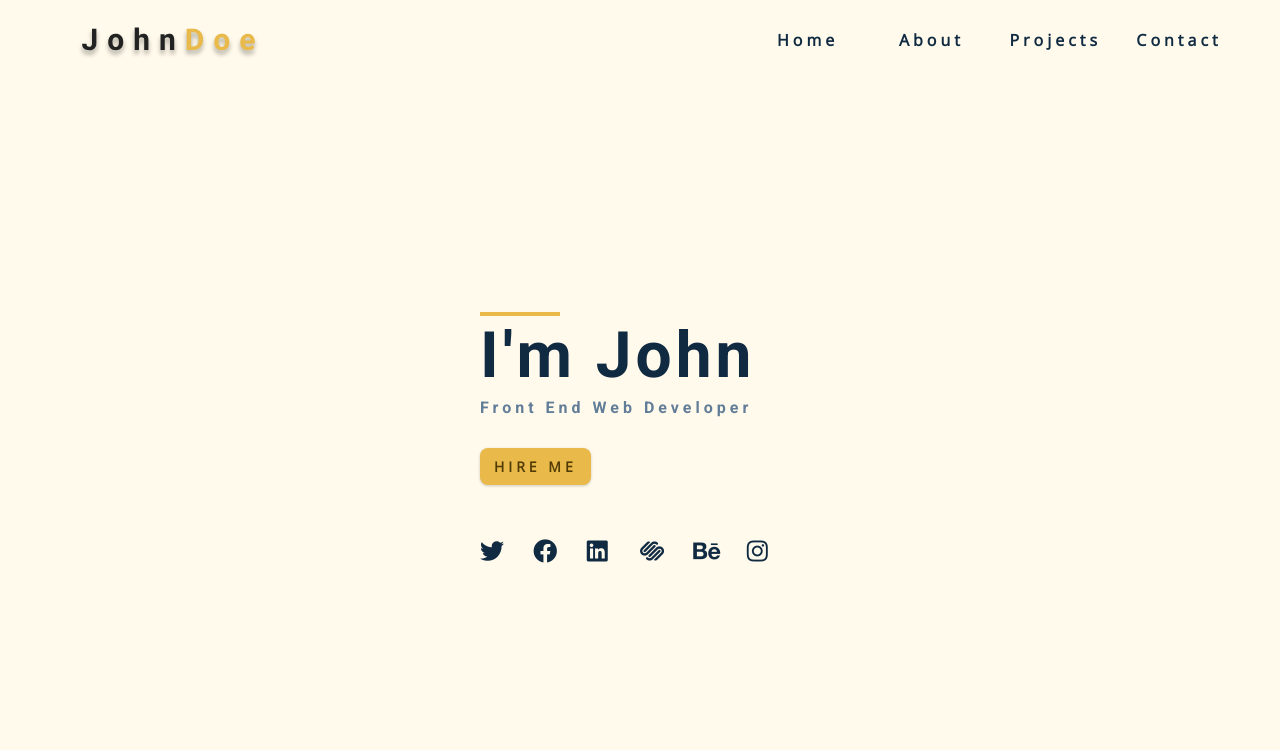
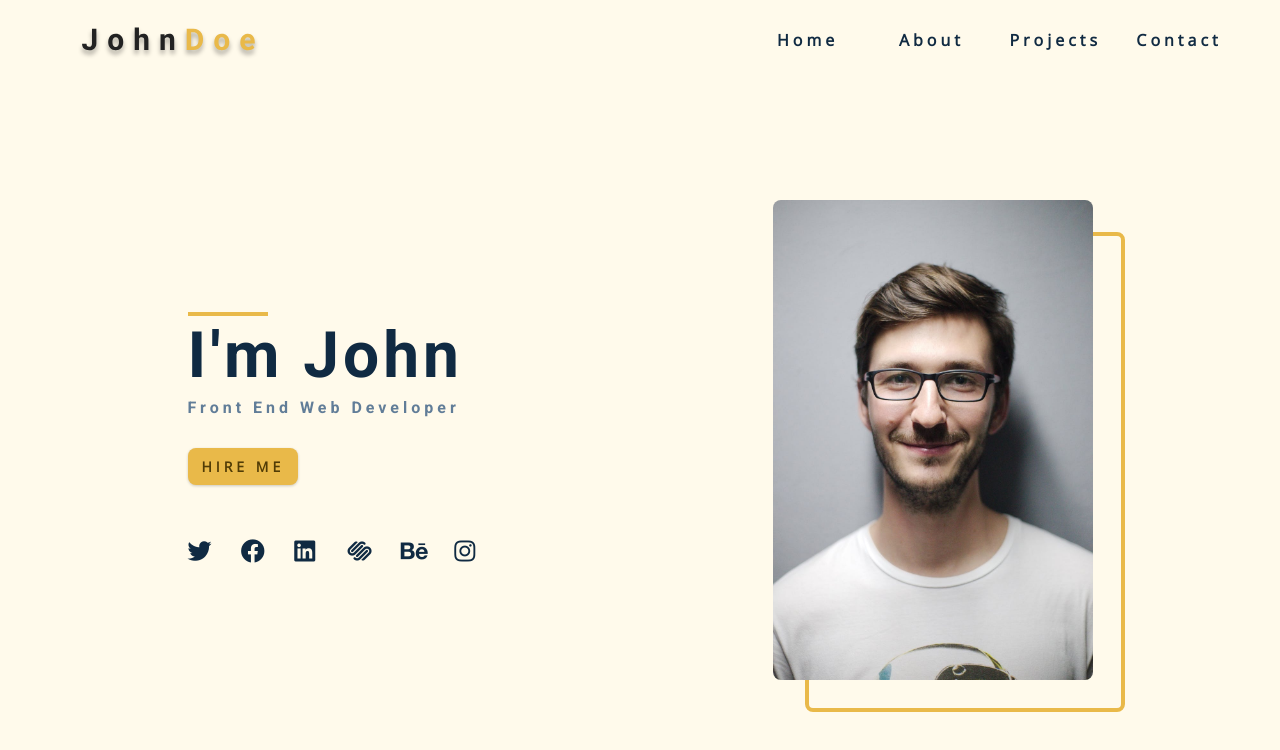
Before and after one commit to artsycoder533/grid-portfolio, a plain HTML site: page index.html in a window 1280 px wide. Drawn offline with nearby package versions, Linux system fonts and the light colour scheme.

Commit message:
added styling for desktop hero

```diff
--- a/css/styles.css
+++ b/css/styles.css
@@ -53,6 +53,7 @@ Global Styles
 ===============
 */
 
+/* add after and before so pseudo-elements will inherit box sizing as well */
 *,
 ::after,
 ::before {
@@ -383,6 +384,41 @@ Hero
 .hero-btn {
   margin-top: 1.25rem;
 }
+
+/* media query */
+@media screen and (min-width: 992px){
+  .hero-img {
+    display: block;
+    /* set this as position relative, to that the pseudo element is relative to the parent container */
+    position: relative;
+  }
+
+  .hero-center {
+    grid-template-columns: 1fr 1fr;
+  }
+
+  .hero-photo {
+    max-width: 25rem;
+    max-height: 30rem;
+    object-fit: cover;
+    border-radius: var(--radius);
+    /* to add border behind image so that its not displaying on top of it */
+    position: relative;
+  }
+
+  /* cant do this on the image itself, have to target parent container */
+  .hero-img::before {
+    content: "";
+    position: absolute;
+    width: 100%;
+    height: 100%;
+    border: 0.25rem solid var(--clr-primary-5);
+    top: 2rem;
+    right: -2rem;
+    border-radius: var(--radius);
+  }
+
+}
 /*
 ===============
 About
```
